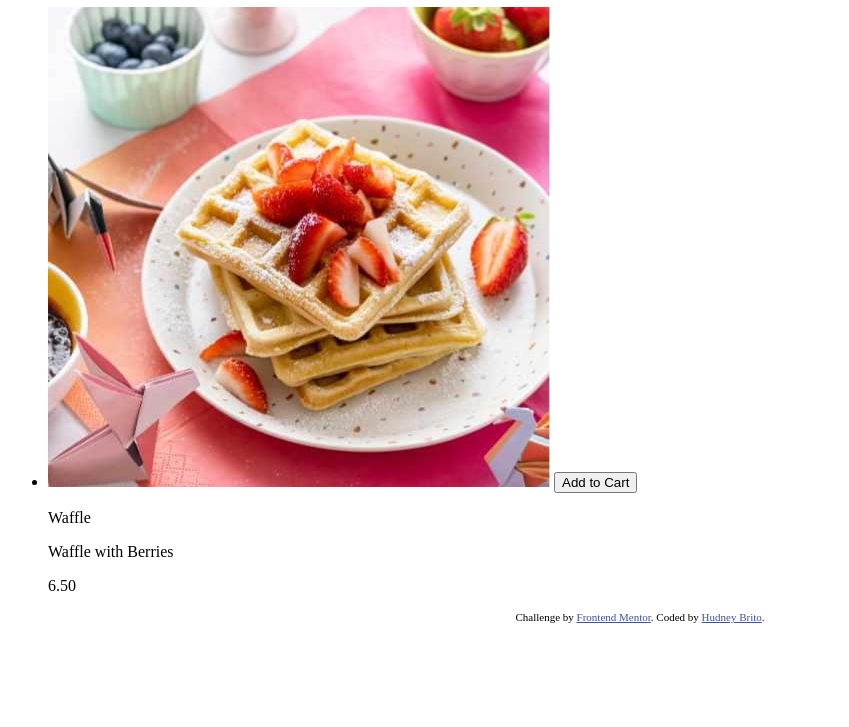
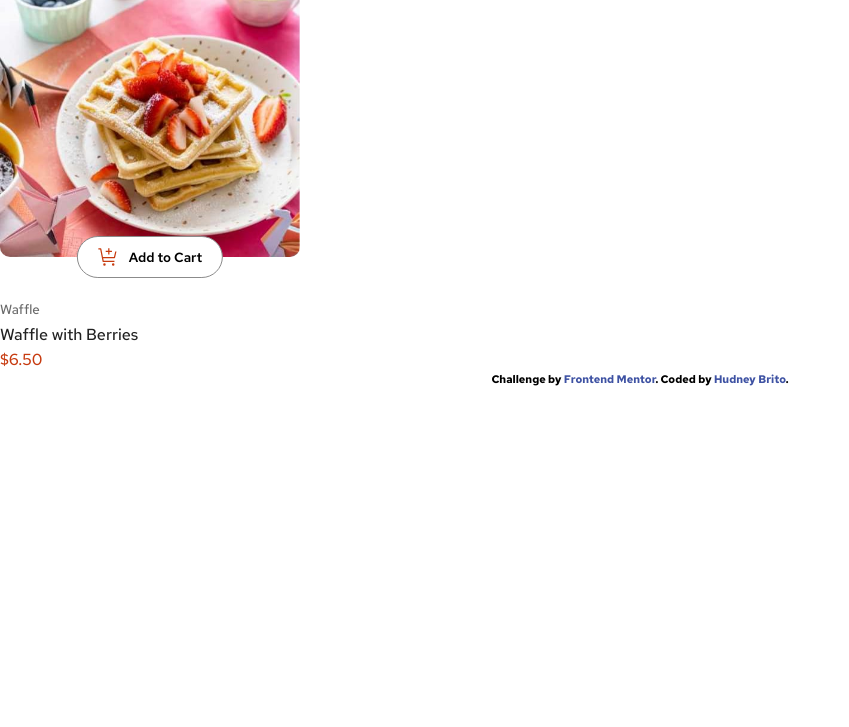
Before and after one commit to hudney-fsbrito/Product-list-with-car-WEB, a website built with Vite: page index.html in a window 1280 px wide. Shown: the part 73-800 px from the top of the page, without its empty margins (0-849 px from the left). Built offline with nearby package versions, Linux system fonts and the light colour scheme.

Commit message:
Card do produto vesão web

```diff
--- a/index.css
+++ b/index.css
@@ -9,3 +9,72 @@
   font-style: normal;
 }
 */
+* {
+  margin: 0;
+  padding: 0;
+  font-family: "Red Hat Text", monospace, sans-serif;
+}
+body {
+}
+
+.container-product {
+  width: 300px;
+
+  .card-product {
+    box-sizing: border-box;
+    .container-img {
+      padding: 0%;
+      margin: 0%;
+      position: relative;
+      .img-product {
+        display: block;
+        width: 100%;
+        height: 100%;
+        object-fit: contain;
+        border-radius: 10px;
+      }
+      button {
+        position: absolute;
+        bottom: 0;
+        left: 50%;
+        transform: translate(-50%, 50%);
+        display: flex;
+        align-items: center;
+        gap: 10px;
+        font-weight: 600;
+        padding: 10px 20px;
+        border-radius: 25px;
+        border: 1px solid rgb(139, 139, 139);
+        background-color: white;
+      }
+    }
+    .container-description-product {
+      margin-top:40px;
+      line-height: 25px;
+      font-weight: 500;
+      .type-category-product{
+        color: rgb(105, 105, 105);
+        font-weight: 500;
+      }
+      .description-product{
+        color: rgb(33, 33, 33);
+        font-weight: 500;
+      }
+      .price-product{
+        color: hsl(14, 86%, 42%);
+      }
+    }
+  }
+}
+
+.attribution {
+  font-optical-sizing: auto;
+  font-weight: 700;
+  font-size: 11px;
+  text-align: center;
+
+  a {
+    color: hsl(228, 45%, 44%);
+    text-decoration: none;
+  }
+}
--- a/index.html
+++ b/index.html
@@ -4,6 +4,7 @@
     <meta charset="UTF-8" />
     <meta name="viewport" content="width=device-width, initial-scale=1.0" />
 
+    <link rel="stylesheet" href="index.css">
     <link
       rel="icon"
       type="image/png"
@@ -19,29 +20,27 @@
 
     <title>Frontend Mentor | Lista de produtos com carrinho de compras</title>
 
-    <style>
-      .attribution {
-        font-size: 11px;
-        text-align: center;
-      }
-      .attribution a {
-        color: hsl(228, 45%, 44%);
-      }
-    </style>
   </head>
   <body>
+    <div class="container">
       <h1>Desserts</h1>
       <ul class="container-product">
         <li class="card-product">
+          <div class="container-img">
             <img class="img-product"  src="assets/images/image-waffle-desktop.jpg" alt="Image of product">
-        <button>Add to Cart</button>
+            <button>
+              <img src="assets/images/icon-add-to-cart.svg"></img>
+              Add to Cart
+            </button>
+          </div>
           <div class="container-description-product">
-          <p class="type-category-product">Waffle</p>
-          <p class="description-product">Waffle with Berries</p>
-          <p class="price-product">6.50</p>
+            <h5 class="type-category-product">Waffle</h5>
+            <h4 class="description-product">Waffle with Berries</h4>
+            <p class="price-product">&dollar;6.50</p>
           </div>
         </li>
       </ul>
+    </div>
 
     <!-- Vanilla Bean Crème Brûlée
   Crème Brûlée
```
Lines whose indentation alone changed are shown as unchanged.
